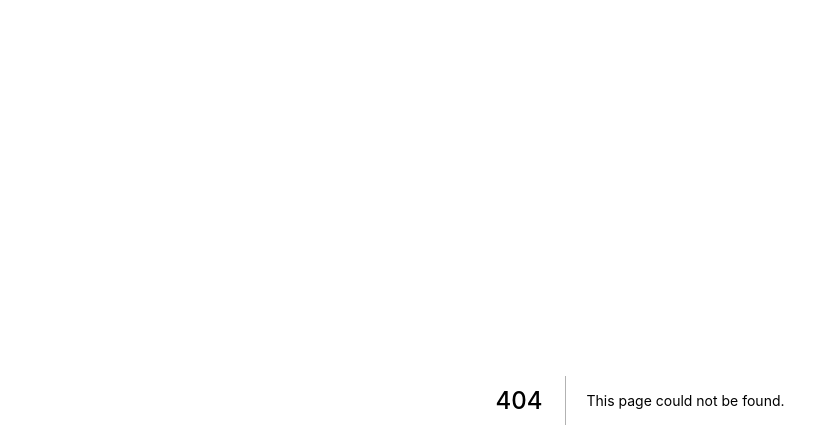
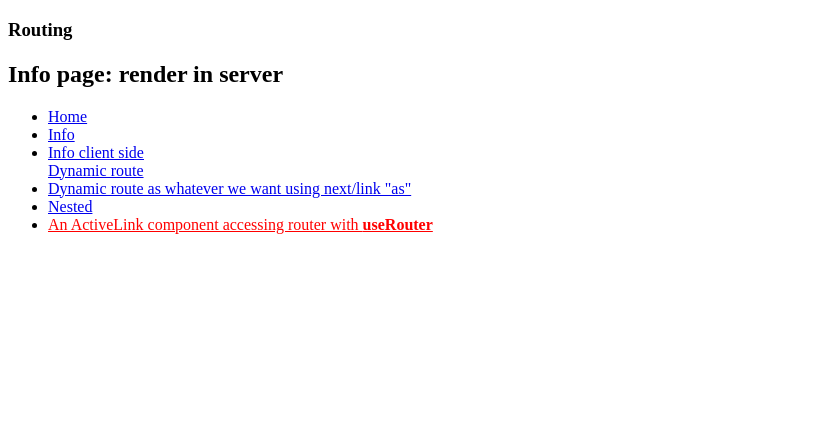
Before and after one commit to maurocarrero/nextjs-session, a Next.js app: page /info in a window 1280 px wide. Before the commit this address had no page. Shown: the top 448 px of the page, without its empty margins (0-839 px from the left). Built offline with nearby package versions, Linux system fonts and the light colour scheme.

Commit message:
feat(step4): api routes
add API routes example

```diff
--- /dev/null
+++ b/pages/_app.js
@@ -0,0 +1,12 @@
+import { NavBar } from '../src/components/navbar';
+
+function MyApp({ Component, pageProps }) {
+  return (
+    <section>
+      <Component {...pageProps} />
+      <NavBar />
+    </section>
+  );
+}
+
+export default MyApp;
--- a/pages/index.js
+++ b/pages/index.js
@@ -1,7 +1,7 @@
-const HomePage = ({ title = 'Home' }) => (
+const HomePage = () => (
   <section>
-    <h1>{title}</h1>
-    <h3>Welcome to Next.js!</h3>
+    <h1>Routing</h1>
+    <h2>Home page</h2>
   </section>
 );
 
--- /dev/null
+++ b/pages/info/index.js
@@ -0,0 +1,14 @@
+const InfoPage = ({ todo }) => (
+  <section>
+    <h1>Routing</h1>
+    <h2>Info page: {todo}</h2>
+  </section>
+);
+
+InfoPage.getInitialProps = async () => {
+  return {
+    todo: 'render in server'
+  };
+};
+
+export default InfoPage;
--- /dev/null
+++ b/src/components/active-link.js
@@ -0,0 +1,26 @@
+import { useRouter } from 'next/router';
+
+// https://nextjs.org/docs/api-reference/next/router#userouter
+const ActiveLink = ({ children, href }) => {
+  const router = useRouter();
+
+  console.log('ActiveLink::href', href);
+
+  const style = {
+    marginRight: 10,
+    color: router.pathname === href ? 'red' : 'black'
+  };
+
+  const handleClick = e => {
+    e.preventDefault();
+    router.push(href);
+  };
+
+  return (
+    <a href={href} onClick={handleClick} style={style}>
+      {children}
+    </a>
+  );
+}
+
+export { ActiveLink };
--- /dev/null
+++ b/src/components/navbar.js
@@ -0,0 +1,34 @@
+import Link from 'next/link';
+import { ActiveLink } from './active-link';
+
+const NavBar = () => (
+  <ul>
+    <li>
+      <a href="/">Home</a>
+    </li>
+    <li>
+      <a href="/info">Info</a>
+    </li>
+    <li>
+      <Link href="/info">
+        <a>Info client side</a>
+      </Link>
+    </li>
+    <a href="/info/something">Dynamic route</a>
+    <li>
+      <Link href="/info/[slug]" as="/info/whatever_we_want">
+        <a>Dynamic route as whatever we want using next/link "as"</a>
+      </Link>
+    </li>
+    <li>
+      <a href="/info/sub/folder/nested">Nested</a>
+    </li>
+    <li>
+      <ActiveLink href="/info">
+        An ActiveLink component accessing router with <strong>useRouter</strong>
+      </ActiveLink>
+    </li>
+  </ul>
+);
+
+export { NavBar };
```
Also changed, not shown: pages/all/[...all].js (added, +9 -0 lines), pages/info/[slug].js (added, +8 -0 lines), pages/info/another/[slug_folder]/settings.js (added, +8 -0 lines), pages/info/sub/folder/nested.js (added, +8 -0 lines), 1 other file (tests, documents, lock files or other folders).
